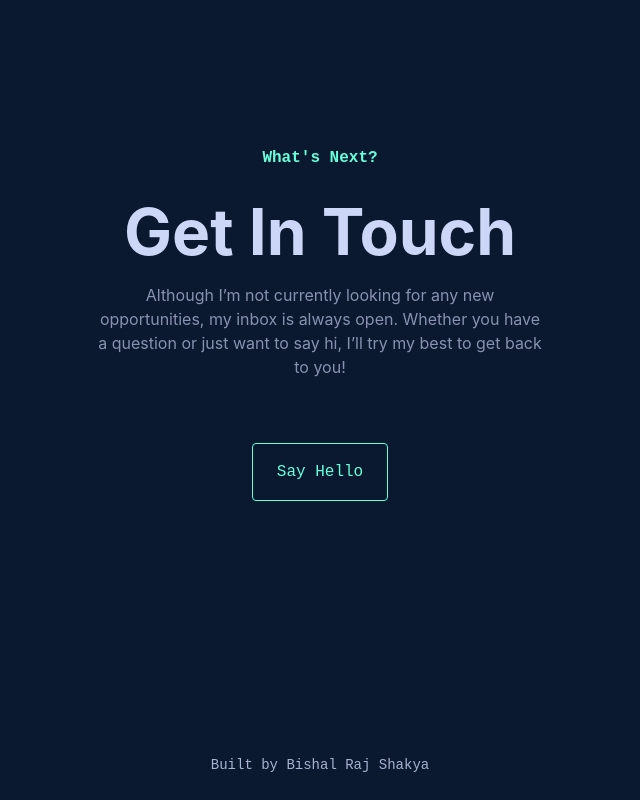
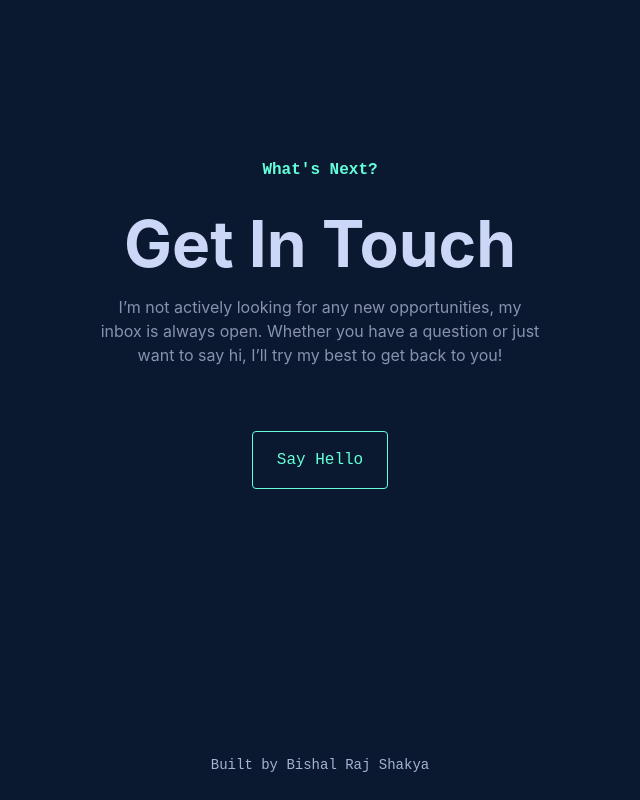
Before and after one commit to BishalRaj/portfolio-2023, a React (Vite) app: page / in a window 1280 px wide. Shown: the part 3252-4052 px from the top of the page, without its empty margins (320-960 px from the left). Built offline with nearby package versions, Linux system fonts and the light colour scheme.

Commit message:
fixed buttons

```diff
--- a/src/components/ContactComponent/Contact.tsx
+++ b/src/components/ContactComponent/Contact.tsx
@@ -9,9 +9,9 @@
       <h2 className="my-3">Get In Touch</h2>
 
       <p className="mx-auto" style={{ width: "35%" }}>
-        Although I’m not currently looking for any new opportunities, my inbox
-        is always open. Whether you have a question or just want to say hi, I’ll
-        try my best to get back to you!
+        I’m not actively looking for any new opportunities, my inbox is always
+        open. Whether you have a question or just want to say hi, I’ll try my
+        best to get back to you!
       </p>
 
       <a
```
